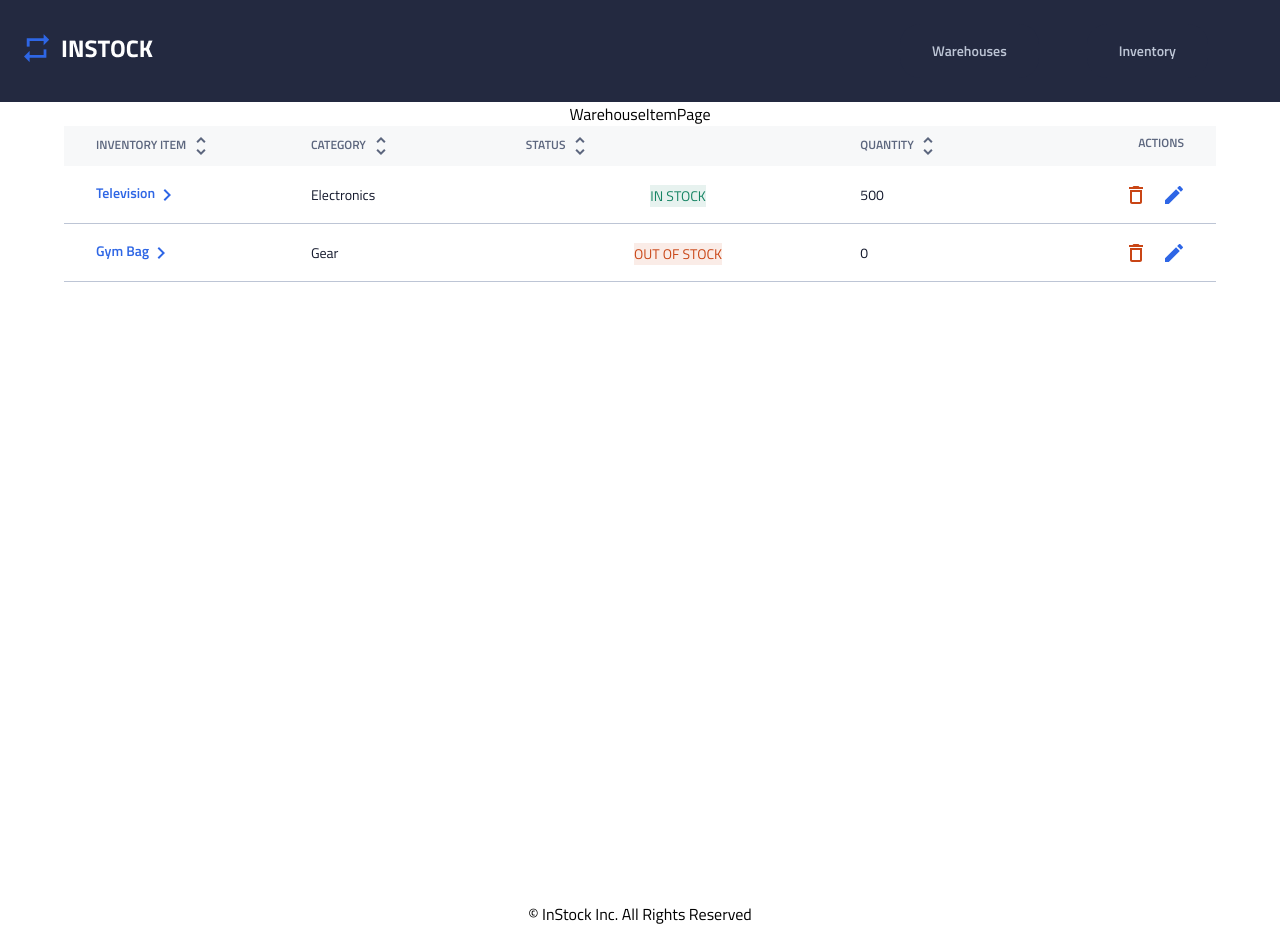
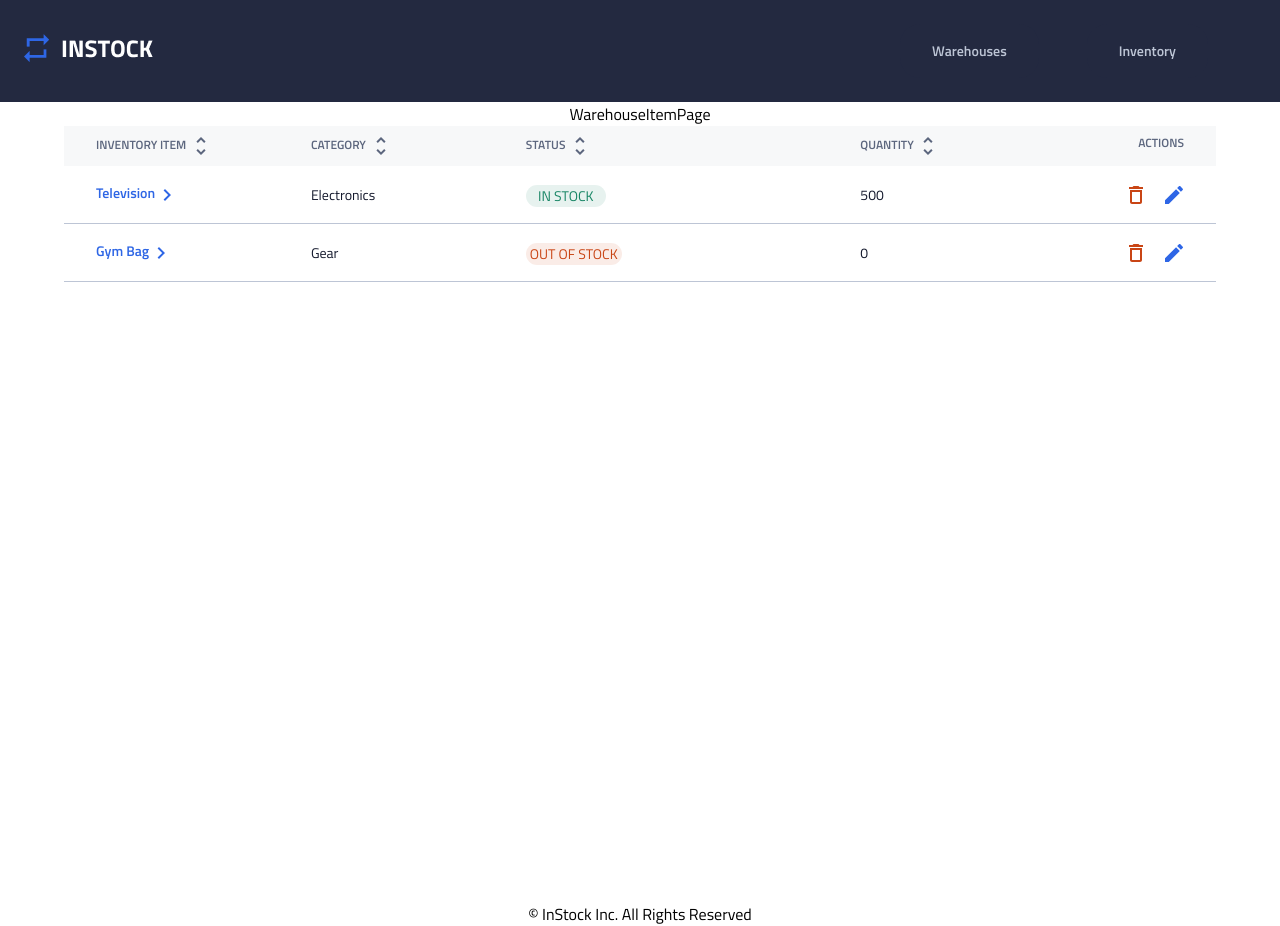
Before and after one commit to heechanku/InStock, a React (Create React App) app: page /0 in a window 1280 px wide. Built offline with nearby package versions, Linux system fonts and the light colour scheme; no server answers.

Commit message:
fixed bordor radius

```diff
--- a/package.json
+++ b/package.json
@@ -6,6 +6,7 @@
     "@testing-library/jest-dom": "^5.16.5",
     "@testing-library/react": "^13.4.0",
     "@testing-library/user-event": "^13.5.0",
+    "axios": "^1.3.6",
     "react": "^18.2.0",
     "react-dom": "^18.2.0",
     "react-router-dom": "^6.10.0",
--- a/src/components/InventoryRow/InventoryRow.scss
+++ b/src/components/InventoryRow/InventoryRow.scss
@@ -53,8 +53,7 @@
     &--status {
       order: -1;
       display: flex;
-      justify-content: center;
-      border-radius: 0.625rem;
+      justify-content: flex-start;
       width: 4.0625rem;
       margin-top: 0.1875rem;
 
@@ -68,7 +67,12 @@
         background-color: adjust-color(
           $color: colors.$supporting-color-green,
           $alpha: -0.9
+
+
         );
+        border-radius: 2rem;
+        width: 5rem;
+        text-align: center;
       }
       &--red {
         color: colors.$supporting-color-red;
@@ -76,6 +80,9 @@
           $color: colors.$supporting-color-red,
           $alpha: -0.9
         );
+        border-radius: 2rem;
+        width: 6rem;
+        text-align: center;
       }
     }
 
```
Also changed, not shown: 1 other file (tests, documents, lock files or other folders).
